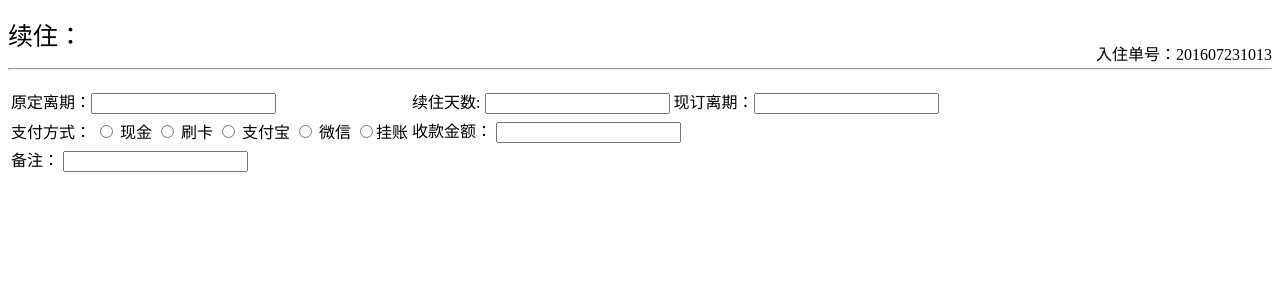
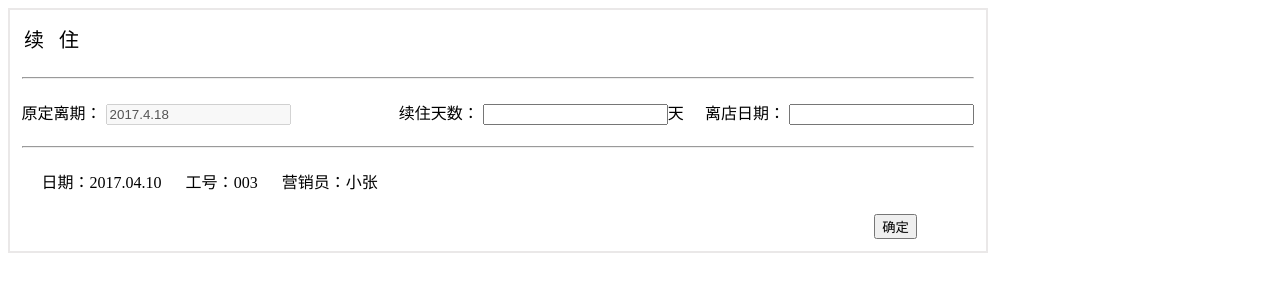
Before and after one commit to huangyangteng/hotel, a website: page index/continue.html in a window 1280 px wide. Drawn offline with Linux system fonts and the light colour scheme.

Commit message:
换房和续住页面

```diff
--- a/index/continue.html
+++ b/index/continue.html
@@ -5,64 +5,71 @@
     <meta name="viewport"
           content="width=device-width, user-scalable=no, initial-scale=1.0, maximum-scale=1.0, minimum-scale=1.0">
     <meta http-equiv="X-UA-Compatible" content="ie=edge">
-    <title>Document</title>
+    <title>换房</title>
+    <style type="text/css">
+        #continue{
+            border: 2px solid #EAE8E8;
+            background: #fff;
+        }
+        #continue td[colspan="4"]{
+            font-size: 20px;
+            letter-spacing: 15px;
+            margin: 0px;
+        }
+        #continue td{
+            border: 0px;
+            padding: 0.6em;
+        }
+        #continue td[colspan="3"] button{
+            float: right;
+            margin-right: 6%;
+        }
+        #continue  p{
+            display: inline-block;
+            margin: 0px 0px 0px 20px;
+        }
+        #continue  hr{
+            margin: 0px;
+        }
+    </style>
 </head>
 <body>
-
-    <p><span style="text-align: left;font-size: 25px; color: black">续住：</span><span style="float: right; margin-top:2%; color: black">入住单号：201607231013</span><hr></p>
-    <table class="am-table am-table-bordered">
+    <table id="continue" class="am-table am-table-bordered">
         <tr>
-            <td>原定离期：<input type="text"></td>
-            <td>续住天数: <input type="text"></td>
-            <td>现订离期：<input type="text"></td>
+            <td colspan="4">续住</td>
+        </tr>
+        <tr>
+            <td colspan="3"><hr></td>
         </tr>
         <tr>
             <td>
-                <div class="am-form-group">
-                    <label>支付方式：</label>
-                    <label class="am-radio-inline">
-                        <input type="radio"  value="" name="docInlineRadio"> 现金
-                    </label>
-                    <label class="am-radio-inline">
-                        <input type="radio" name="docInlineRadio"> 刷卡
-                    </label>
-                    <label class="am-radio-inline">
-                        <input type="radio" name="docInlineRadio"> 支付宝
-                    </label>
-                    <label class="am-radio-inline">
-                        <input type="radio" name="docInlineRadio"> 微信
-                    </label>
-                    <label class="am-radio-inline">
-                        <input type="radio" name="docInlineRadio">挂账
-                    </label>
-                </div>
+                <label>原定离期：</label>
+                <input type="text" value="2017.4.18" disabled="">
             </td>
-            <td colspan="2">
-                收款金额：
+            <td>
+                <label>续住天数：</label>
+                <input type="text" onKeyPress="if(window.event.keyCode==13){this.blur()}"  onkeyup="if(this.value.length==1){this.value=this.value.replace(/[^1-9]/g,'')}else{this.value=this.value.replace(/\D/g,'')}" >天
+            </td>
+            <td>
+                <label>离店日期：</label>
                 <input type="text">
             </td>
         </tr>
         <tr>
-            <td colspan="3">备注： <input type="text"></td>
+            <td colspan="3"><hr></td>
+        </tr>
+        <tr>
+            <td class="c_bottom">
+                <p>日期：<span>2017.04.10</span></p>
+                <p>工号：<span>003</span></p>
+                <p>营销员：<span>小张</span></p>
+            </td>
+        </tr>
+        <tr>
+            <td colspan="3">
+                <button class="am-btn am-btn-secondary">确定</button>
+            </td>
         </tr>
     </table>
-
-
-
-
-
-
-
-
-
-
-
-
-
-
-
-
-
-
-
 </body>
+</html>
```
Also changed, not shown: index.html (+5 -5 lines), index/check-in.html (+1 -0 lines), index/check-out.html (+4 -44 lines), index/exchange.html (+58 -34 lines), index/registe.html (+1 -0 lines).
